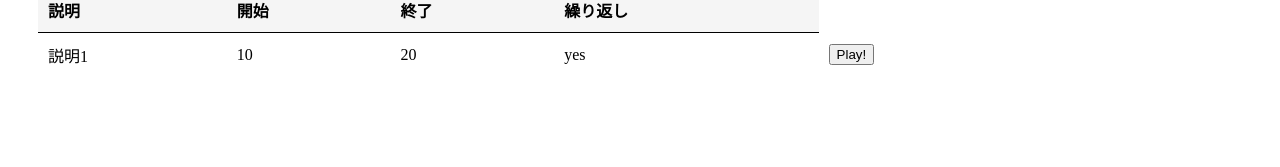
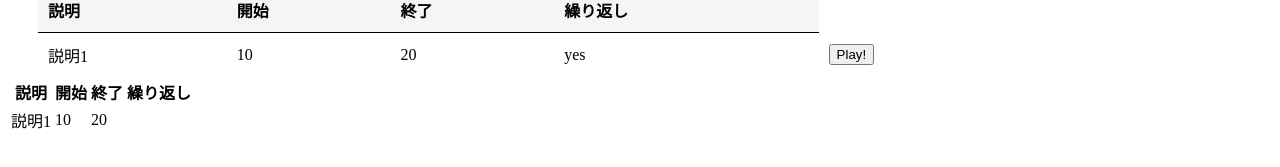
Before and after one commit to harokki/y-player-graphql, a Next.js app: page / in a window 1280 px wide. Shown: the part 597-764 px from the top of the page. Built offline with nearby package versions, Linux system fonts and the light colour scheme.

Commit message:
react-tableを試してみる

```diff
--- a/package.json
+++ b/package.json
@@ -8,10 +8,12 @@
     "start": "next start"
   },
   "dependencies": {
+    "@types/react-table": "^7.0.23",
     "@types/react-youtube": "^7.6.2",
     "next": "9.5.3",
     "react": "16.13.1",
     "react-dom": "16.13.1",
+    "react-table": "^7.5.1",
     "react-youtube": "^7.12.0"
   },
   "devDependencies": {
--- /dev/null
+++ b/src/components/setting/setting-table.tsx
@@ -0,0 +1,62 @@
+import { useTable, Column } from 'react-table'
+
+import { Item } from '@/pages/index'
+
+const columns: Column<Item>[] = [
+  {
+    Header: '説明',
+    accessor: 'description',
+  },
+  {
+    Header: '開始',
+    accessor: 'start',
+  },
+  {
+    Header: '終了',
+    accessor: 'end',
+  },
+  {
+    Header: '繰り返し',
+    accessor: 'loop',
+  },
+]
+
+interface Props {
+  data: Item[]
+}
+
+export const SettingTable: React.FC<Props> = ({ data }) => {
+  const {
+    getTableProps,
+    getTableBodyProps,
+    headerGroups,
+    rows,
+    prepareRow,
+  } = useTable<Item>({ columns, data })
+
+  return (
+    <table {...getTableProps()}>
+      <thead>
+        {headerGroups.map((headerGroup) => (
+          <tr {...headerGroup.getHeaderGroupProps()}>
+            {headerGroup.headers.map((column) => (
+              <th {...column.getHeaderProps()}>{column.render('Header')}</th>
+            ))}
+          </tr>
+        ))}
+      </thead>
+      <tbody {...getTableBodyProps()}>
+        {rows.map((row, i) => {
+          prepareRow(row)
+          return (
+            <tr {...row.getRowProps()} key={i}>
+              {row.cells.map((cell) => {
+                return <td {...cell.getCellProps()}>{cell.render('Cell')}</td>
+              })}
+            </tr>
+          )
+        })}
+      </tbody>
+    </table>
+  )
+}
--- a/src/pages/index.tsx
+++ b/src/pages/index.tsx
@@ -4,6 +4,7 @@ import YouTube, { Options } from 'react-youtube'
 
 import { MainForm } from '@/components/form'
 import { Setting } from '@/components/setting'
+import { SettingTable } from '@/components/setting/setting-table'
 import { YplayerHeader } from '@/components/header'
 import { PlayList } from '@/components/playlist'
 
@@ -164,6 +165,9 @@ const IndexPage: NextPage = () => {
           setYoutubeSetting={setYoutubeSetting}
         />
       </div>
+      <div>
+        <SettingTable data={items} />
+      </div>
     </>
   )
 }
```
Also changed, not shown: 1 other file (tests, documents, lock files or other folders).
